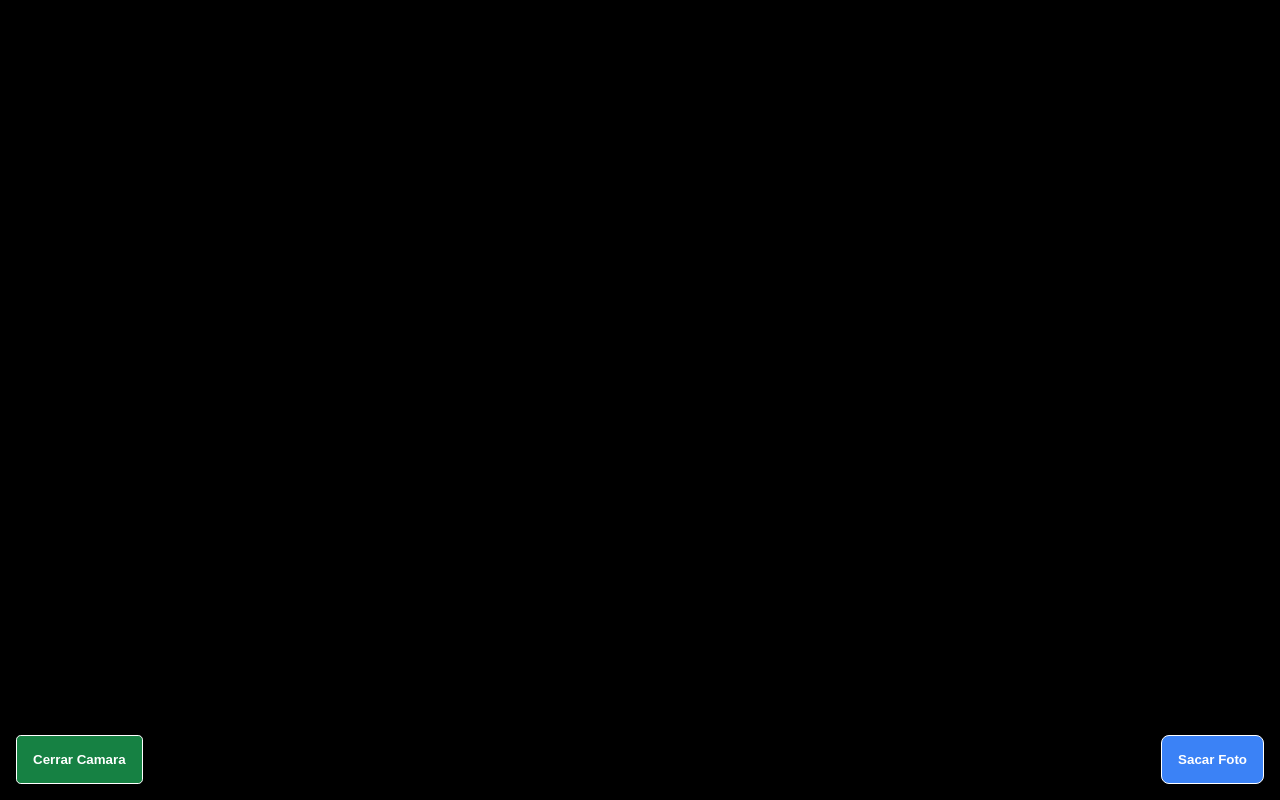
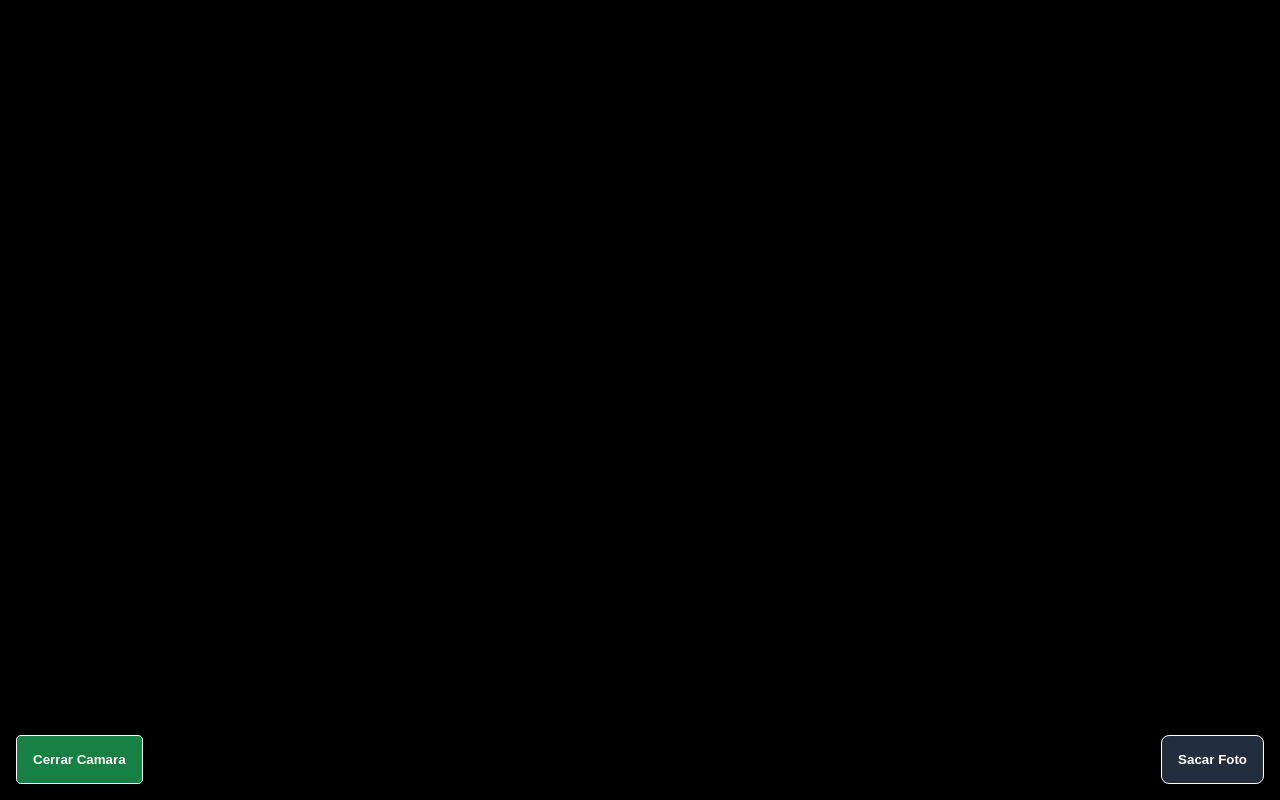
Before and after one commit to DevMasters2-0/TP-Inicial-Laboratorio, a React (Vite) app in the folder client/: page / in a window 1280 px wide. Both pictures are taken after a click on the button "Sacar una Foto". Built offline with nearby package versions, Linux system fonts and the light colour scheme; no server answers.

Commit message:
Fix Camara

```diff
--- a/client/src/App.css
+++ b/client/src/App.css
@@ -105,4 +105,6 @@
   top: 0;
   left: 0;
   width: 100%;
+  z-index: 1;
+  height: 100%;
 }
--- a/client/src/components/CamaraWeb/webcamcapture.css
+++ b/client/src/components/CamaraWeb/webcamcapture.css
@@ -4,24 +4,24 @@
     display: flex;
     flex-direction: column;
     height: 100vh;
-    width: 100%;
+    width: 100vw;
     background-color: black;
     position: relative;
-    justify-content: center;
   }
 
   .webcam {
-    width: 100%;
-    height: 100%;
     position: absolute;
     top: 0;
     left: 0;
+    width: 100vw;
+    height: 100vh;
+    object-fit: cover;
   }
 
   .btn {
     font-weight: bold;
-    padding: 0.5rem 1rem; /* py-2 px-4 */
-    border-radius: 0.5rem; /* rounded-full */
+    padding: 0.5rem 1rem;
+    border-radius: 0.5rem;
     cursor: pointer;
     color: white;
     position: absolute;
@@ -30,24 +30,24 @@
   }
 
   .btn-capture {
-    background-color: #3b82f6; /* bg-blue-500 */
+    background-color: #222d3e;
     bottom: 1rem;
     right: 1rem;
     padding: 1rem;
   }
 
   .btn-capture:hover {
-    background-color: #1d4ed8; /* hover:bg-blue-700 */
+    background-color: #1d4ed8;
   }
 
   .btn-close {
-    background-color: #f87171; /* bg-red-400 */
+    background-color: #f87171;
     top: 1rem;
     right: 1rem;
   }
 
   .btn-close:hover {
-    background-color: #dc2626; /* hover:bg-red-600 */
+    background-color: #dc2626;
   }
 
   .captured-image {
```
